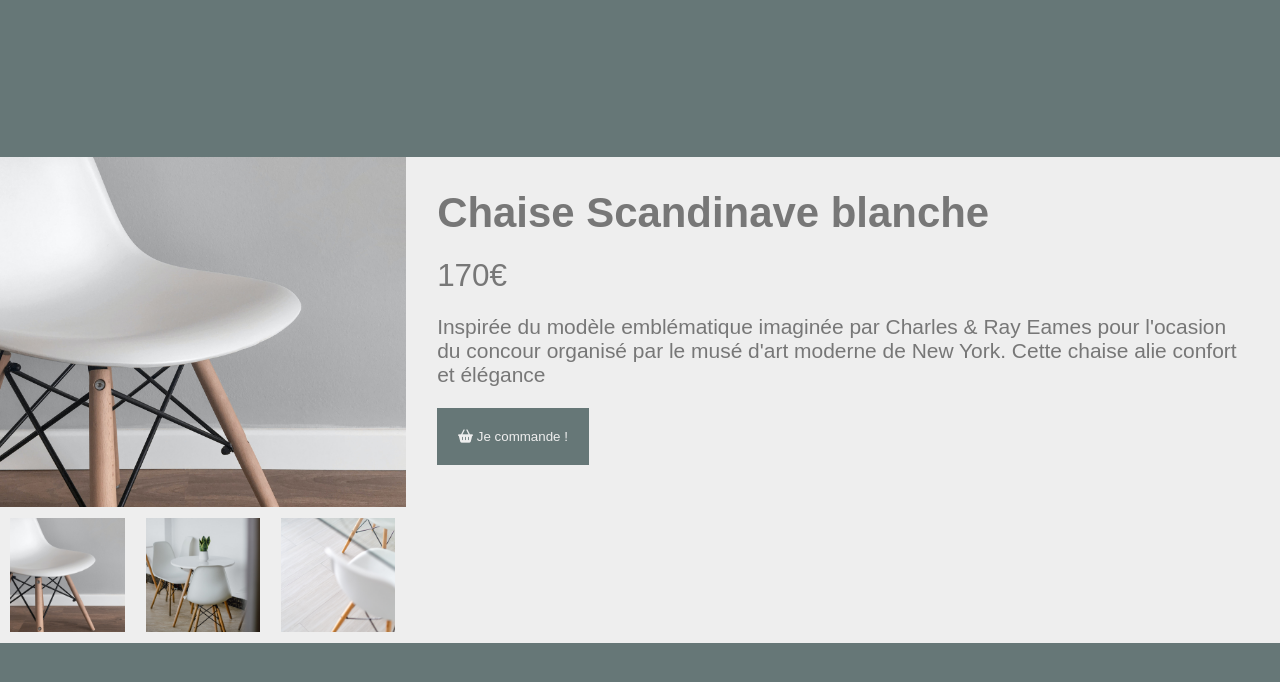
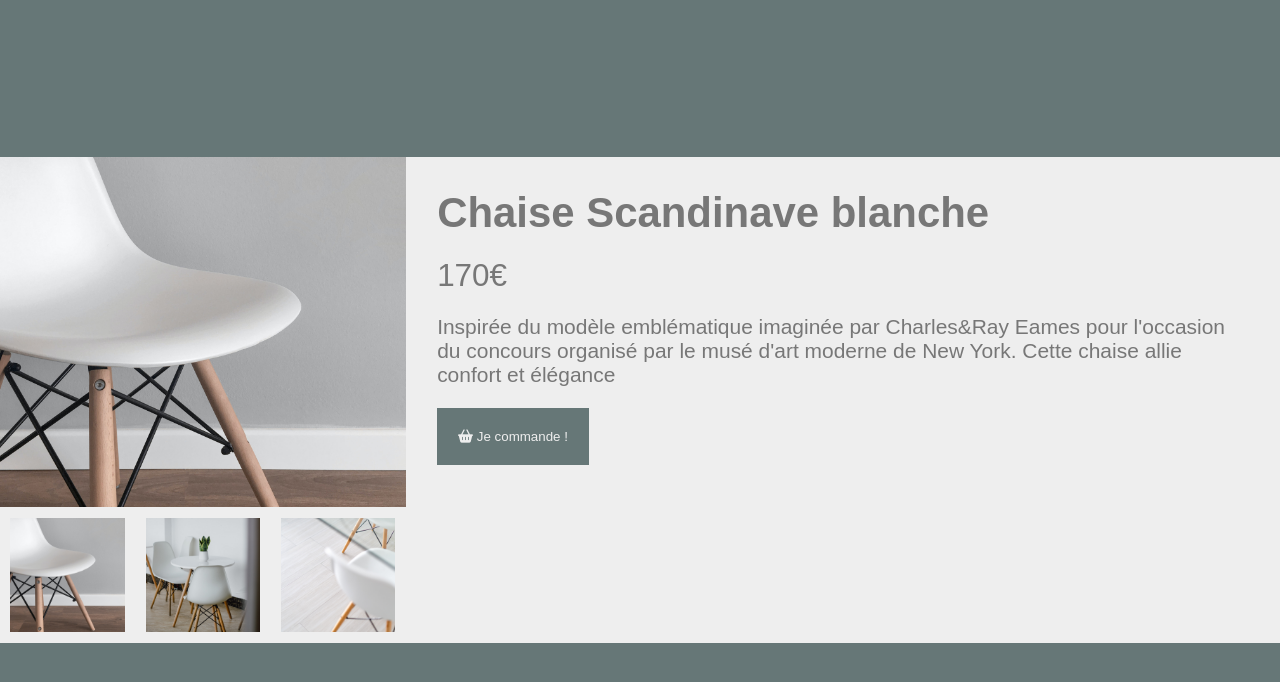
Before and after one commit to LorenzoRu/Page-produit-JS, a plain HTML site: page index.html in a window 1280 px wide. Drawn offline with Linux system fonts and the light colour scheme.

Commit message:
Update index.html

```diff
--- a/index.html
+++ b/index.html
@@ -34,7 +34,7 @@
                 170€
                </p>
                <p class="description">
-                Inspirée du modèle emblématique imaginée par Charles & Ray Eames pour l'ocasion du concour organisé par le musé d'art moderne de  New York. Cette chaise alie confort et élégance
+                Inspirée du modèle emblématique imaginée par Charles&Ray Eames pour l'occasion du concours organisé par le musé d'art moderne de New York. Cette chaise allie confort et élégance
                </p>
 
                <button class="btn-add">
```
